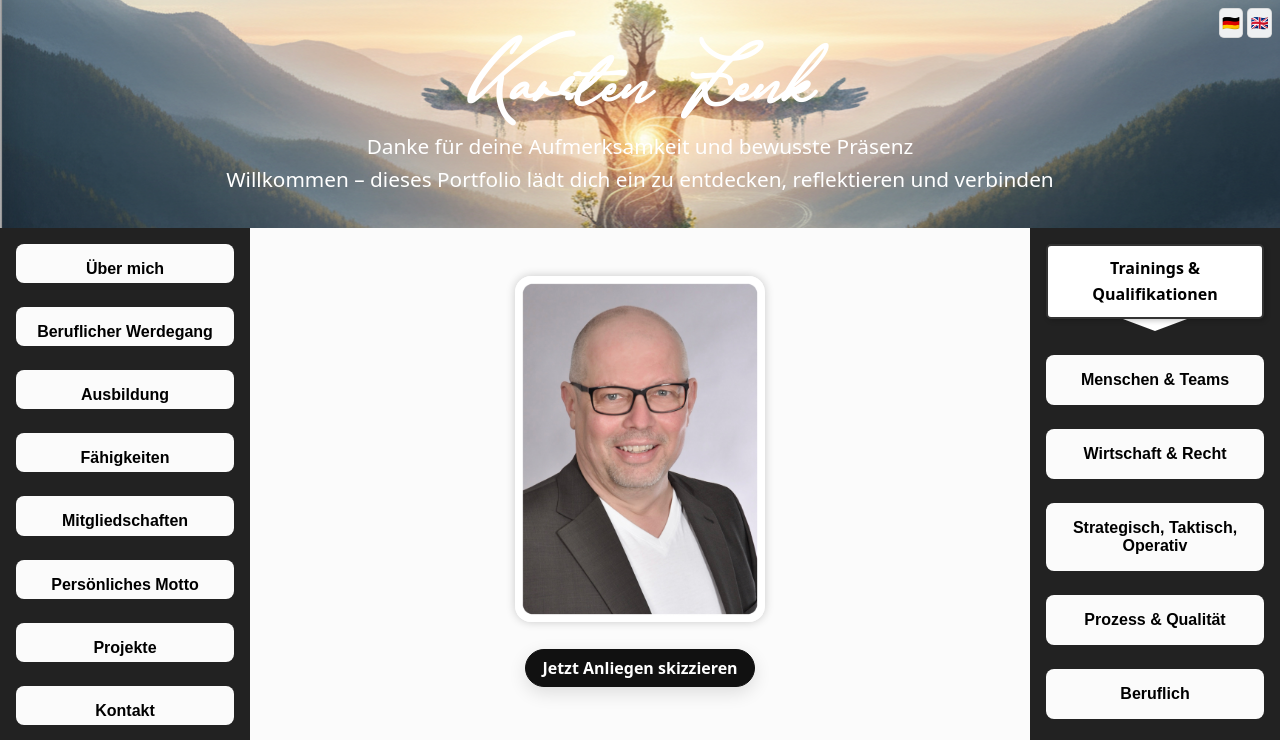
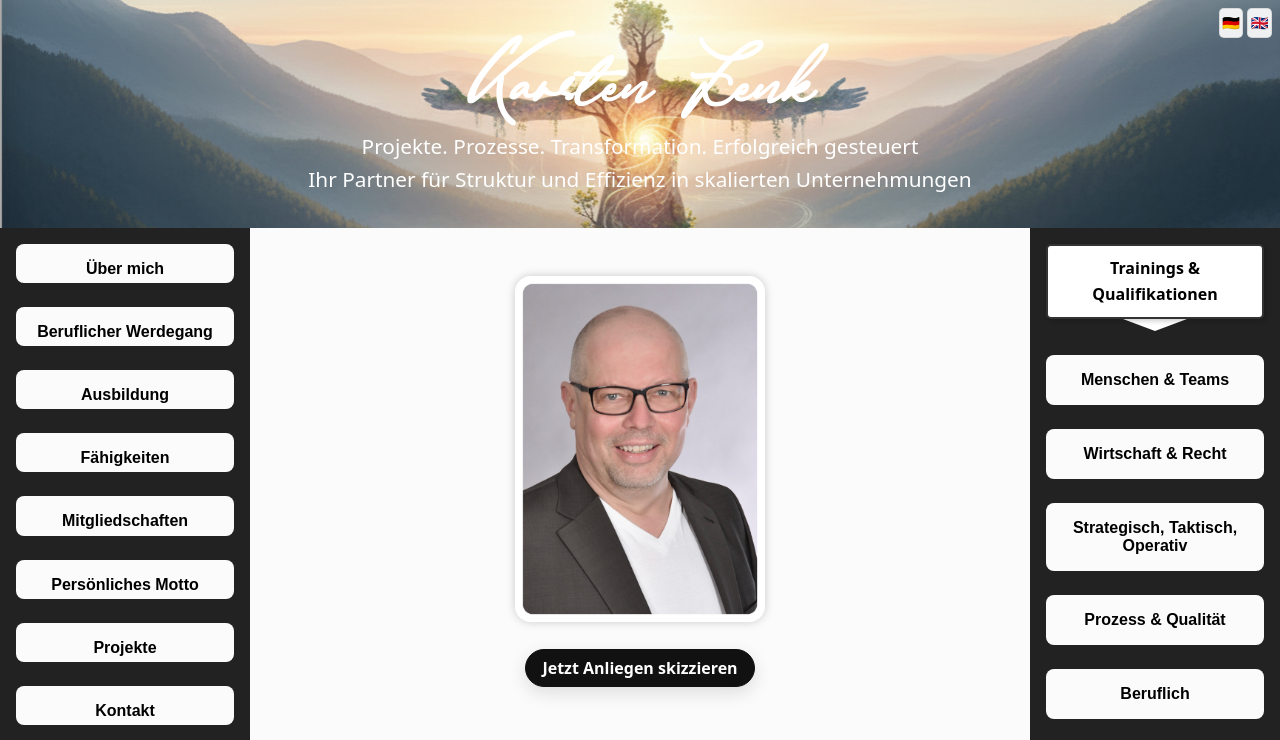
Before and after one commit to karsten2025/Karport2025, a Flask app: page / in a window 1280 px wide. Shown: the top 740 px of the page. Run offline with Flask 3, Linux system fonts and the light colour scheme.

Commit message:
Header-Texte aktualisiert

```diff
--- a/templates/partials/header.de.html
+++ b/templates/partials/header.de.html
@@ -1,5 +1,9 @@
 <h1 class="corinthiago">Karsten Zenk</h1>
-<p style="margin-top: 0px;margin-bottom: 0px;">Danke für deine Aufmerksamkeit und bewusste Präsenz</p>
-<p style="margin-top: 0px;margin-bottom: 0px;">Willkommen – dieses Portfolio lädt dich ein zu entdecken, reflektieren und verbinden</p>
-<!--<p>Thank you for your kind attention and thoughtful presence</p>
-<p>Welcome – this portfolio is here for you to explore, reflect, and connect</p> -->
+<p style="margin-top: 0px; margin-bottom: 0px">
+  Projekte. Prozesse. Transformation. Erfolgreich gesteuert
+</p>
+<p style="margin-top: 0px; margin-bottom: 0px">
+  Ihr Partner für Struktur und Effizienz in skalierten Unternehmungen
+</p>
+<!--<p>Projects. Processes. Transformation. Successfully delivered.</p>
+<p>Your partner for structure and efficiency in scaled enterprises</p> -->
```
Also changed, not shown: templates/partials/header.en.html (+8 -4 lines).
